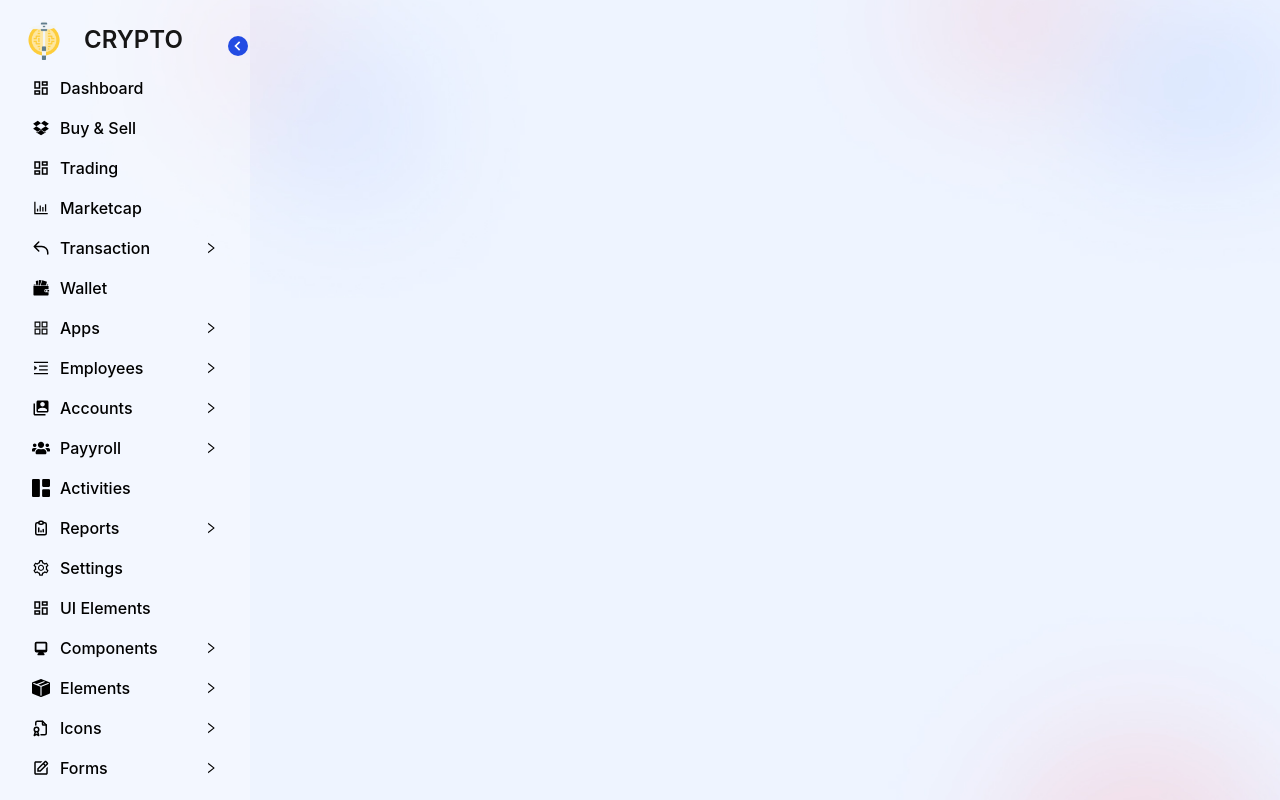
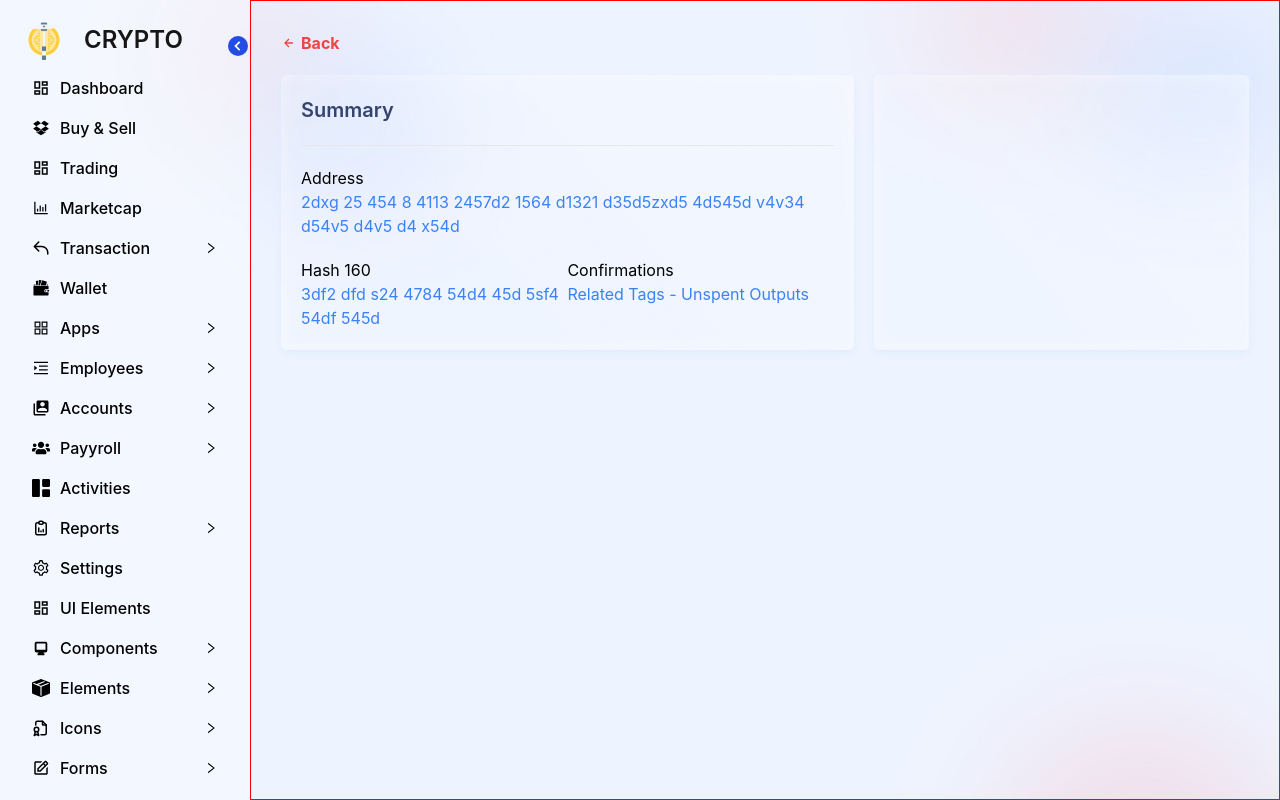
Before and after one commit to salimovone/crypto-dashboard, a React (Create React App) app: page /singleTransaction in a window 1280 px wide. Built offline with nearby package versions, Linux system fonts and the light colour scheme.

Commit message:
table is ready

```diff
--- a/src/App.css
+++ b/src/App.css
@@ -85,3 +85,10 @@
       z-index: 1000000;
   }
 }
+
+.container_single{
+  width: 100%;
+  height: 100%;
+  padding: 30px;
+  border: 1px solid red;
+}
--- a/src/App.jsx
+++ b/src/App.jsx
@@ -5,8 +5,9 @@ import BuySell from "./views/BuySell";
 import Dashboard from "./views/Home";
 import Marketcap from "./views/Marketcap";
 import Actives from "./views/Actives";
-import View from "./views/Transactions/View-Transaction";
-import Search from "./views/Transactions/Search-Transaction";
+import View from "./views/Transactions/ViewTransaction";
+import Search from "./views/Transactions/SearchTransaction";
+import SingleTransaction from "./views/Transactions/SingleTransaction";
 
 function App() {
   return (
@@ -22,6 +23,7 @@ function App() {
           <Route path="/activities" element={<Actives/>}/>
           <Route path="/viewTransaction" element={<View/>}/>
           <Route path="/transactionSearch" element={<Search/>}/>
+          <Route path="/singleTransaction" element={<SingleTransaction/>} />
         </Routes>
       </div>
     </div>
--- a/src/components/BuySell-Table/index.jsx
+++ b/src/components/BuySellTable/index.jsx
@@ -91,7 +91,7 @@ function BuySell() {
                     time: values.time
                 }
                 dispatch(updateUsers(payload))
-            }else {
+            } else {
                 const payload = {
                     idNo: values.idNo,
                     type: values.type,
@@ -220,8 +220,8 @@ function BuySell() {
             <button className='mt-5 bg-green-600 -mb-5 py-2 px-10 rounded-lg text-white font-semibold' onClick={() => handldkls()}>Add user</button>
             </div> */}
 
-            <div class="relative overflow-x-scroll salom sm:rounded-lg h-full mt-14 z-30">
-                <table class="w-[100%] text-sm text-left ">
+            <div class="relative  overflow-x-scroll  xl:overflow-x-hidden sm:rounded-lg  h-full mt-14 z-30">
+                <table class="w-[1100px] xl:w-[100%] text-sm text-left overflow-x-scroll">
                     <thead class="text-md text-[#35446F] uppercase bg-inherit pb-10">
                         <tr>
                             <th scope="col" class="px-4 py-3">
@@ -250,7 +250,7 @@ function BuySell() {
                             </th>
                         </tr>
                     </thead>
-                    <tbody className="border shadow-md h-full">
+                    <tbody className="border shadow-md h-full bg-[rgba(255,255,255,.4)]">
                         {
                             user.map((item) => (
                                 <tr class="border-y " key={item.id}>
@@ -333,7 +333,9 @@ function BuySell() {
                     </tbody>
                 </table>
 
-                <div className="grid grid-cols-2 w-[96%] pt-4 ml-3">
+
+            </div>
+            <div className="flex justify-between px-[20px] w-[100%] pt-4 ml-3">
                 <div className="text-[#566787]">
                     <p>Showing {number} out of {number2} entries</p>
                 </div>
@@ -350,7 +352,6 @@ function BuySell() {
                     </div>
                 </div>
             </div>
-            </div>
         </>
     )
 }
--- a/src/components/Table-top/index.jsx
+++ b/src/components/Table-top/index.jsx
@@ -18,10 +18,10 @@ function Table() {
                     </div>
 
                     <div>
-                        <input type="date" className="h-[40px] w-[85%] lg:w-auto bg-inherit px-8 rounded-xl border border-blue-600" />
+                        <input type="date" className="h-[40px] w-[80%] lg:w-auto bg-inherit px-8 rounded-xl border border-blue-600" />
                     </div>
                     <div>
-                        <input type="date" className="h-[40px]  w-[85%] bg-inherit px-8 rounded-xl border border-blue-600" />
+                        <input type="date" className="h-[40px]  w-[80%] bg-inherit px-8 rounded-xl border border-blue-600" />
                     </div>
 
                     <div>
--- a/src/views/BuySell/index.jsx
+++ b/src/views/BuySell/index.jsx
@@ -1,7 +1,7 @@
 import { TbArrowsExchange2 } from "react-icons/tb";
 import React, { useState } from "react";
 import './style.css'
-import Table from '../../components/BuySell-Table'
+import Table from '../../components/BuySellTable'
 import Tables from '../../components/Table-top'
 
 function BuySell() {
--- a/src/views/BuySell/style.css
+++ b/src/views/BuySell/style.css
@@ -9,9 +9,9 @@
     padding: 2%;
 }
 
-.salom::-webkit-scrollbar{
+/* .salom::-webkit-scrollbar{
     display: none;
-}
+} */
 
 .select_buySell{
     margin-top: 30px !important;
--- a/src/views/Marketcap/index.jsx
+++ b/src/views/Marketcap/index.jsx
@@ -6,7 +6,7 @@ import img3 from '../../assets/img/icon/watch-icon-02.svg'
 import img4 from '../../assets/img/icon/watch-icon-01.svg'
 import img5 from '../../assets/img/icon/watch-icon-07.svg'
 import { AiOutlineDownload } from "react-icons/ai";
-import Table from '../../components/BuySell-Table'
+import Table from '../../components/BuySellTable'
 import Tables from '../../components/Table-top'
 
 function Marketcap() {
--- /dev/null
+++ b/src/views/Transactions/SingleTransaction/index.jsx
@@ -0,0 +1,46 @@
+import { BiLeftArrowAlt } from "react-icons/bi";
+import React from 'react'
+import { Link } from 'react-router-dom'
+
+export default () => {
+
+    return (
+        <>
+            <div className='container_single'>
+                <div>
+                    <Link to={"/viewTransaction"} className="flex gap-1 text-red-500 font-bold"><BiLeftArrowAlt className="mt-1" /> Back</Link>
+                </div>
+
+                <div className="mt-5 grid md:grid-cols-2 xl:grid-cols-10 gap-5">
+                    <div className="p-5 ssss grid xl:col-span-6">
+                        <div className="pb-5 border-b">
+                            <p className="text-[20px] text-[#35446F] font-semibold">Summary</p>
+                        </div>
+
+                        <div className="mt-5">
+                            <p>Address</p>
+                            <p className="text-blue-500">2dxg 25 454 8 4113 2457d2 1564 d1321 d35d5zxd5  4d545d v4v34 d54v5 d4v5 d4 x54d</p>
+                        </div>
+
+                        <div className="grid md:grid-cols-2 mt-5">
+                            <div>
+                                <p>Hash 160</p>
+                                <p className="text-blue-500">3df2 dfd s24 4784 54d4 45d 5sf4 54df 545d</p>
+                            </div>
+
+                            <div>
+                                <p>Confirmations</p>
+                                <p className="text-blue-500">Related Tags - Unspent Outputs</p>
+                            </div>
+                        </div>
+
+                    </div>
+
+                    <div className="grid xl:col-span-4 ssss">
+
+                    </div>
+                </div>
+            </div>
+        </>
+    )
+}
--- a/src/views/Transactions/View-Transaction/index.jsx
+++ b/src/views/Transactions/ViewTransaction/index.jsx
@@ -1,7 +1,7 @@
 import React from "react";
 import './style.css'
 import TableTop from '../../../components/Table-top'
-import Table from '../../../components/BuySell-Table'
+import Table from '../../../components/BuySellTable'
 
 function View() {
     return (
```
Also changed, not shown: src/views/Transactions/SearchTransaction/index.jsx (renamed from src/views/Transactions/Search-Transaction/index.jsx), src/views/Transactions/ViewTransaction/style.css (renamed from src/views/Transactions/View-Transaction/style.css). Lines whose indentation alone changed are shown as unchanged.
